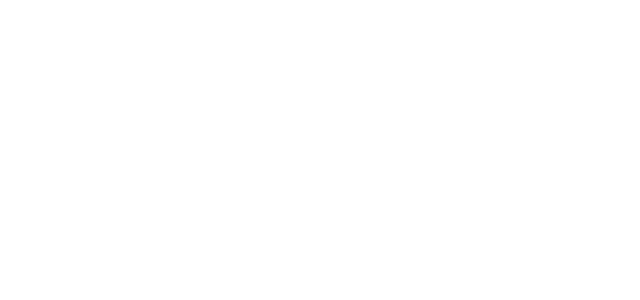
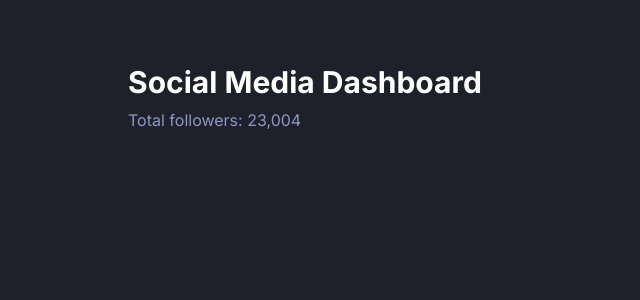
Before and after one commit to AtanasovCode/mngr-dashboard, a React (Vite) app: page / in a window 1280 px wide. Shown: the top 300 px of the page, without its empty margins (0-640 px from the left). Built offline with nearby package versions, Linux system fonts and the light colour scheme.

Commit message:
added data

```diff
--- a/src/App.jsx
+++ b/src/App.jsx
@@ -1,13 +1,42 @@
-
+import { useState } from "react";
+import Followers from "./components/main/Followers";
 
 const App = () => {
+
+  const [followersData, setFollowersData] = useState([
+    {
+      username: "@nathanf",
+      followers: 1987,
+      today: 12,
+    },
+    {
+      username: "@nathanf",
+      followers: 1044,
+      today: 99,
+    },
+    {
+      username: "@realnathanf",
+      followers: 11000,
+      today: 1099,
+    },
+    {
+      username: "Nathan F.",
+      subscribers: 8239,
+      today: 144,
+    },
+  ]);
+
   return (
-    <div className="
-      font-inter
-    ">
-
+    <div
+      className="
+      w-screen h-screen
+      font-inter bg-background-dark text-white
+      flex flex-col items-center justify-center
+    "
+    >
+      <Followers followersData={setFollowersData} />
     </div>
   );
-}
+};
 
 export default App;
--- /dev/null
+++ b/src/components/main/Followers.jsx
@@ -0,0 +1,18 @@
+import SocialFollowers from "./SocialFollowers";
+
+const Followers = () => {
+  return (
+    <div className="flex-1 flex items-start justify-start w-4/5 pt-16">
+      <div className="flex flex-col">
+        <div className="text-3xl font-bold mb-2">Social Media Dashboard</div>
+        <div className="text-md text-desaturated-blue-text">Total followers: 23,004</div>
+      </div>
+
+      <div className="grid grid-cols-1 grid-gap-4">
+
+      </div>
+    </div>
+  );
+};
+
+export default Followers;
--- /dev/null
+++ b/src/components/main/SocialFollowers.jsx
@@ -0,0 +1,21 @@
+const SocialFollowers = ({ icon, username, followers, color }) => {
+  const borderColor = `border-${color}`;
+
+  return (
+    <div
+      className={`
+        flex flex-col items-center justify-center
+        border-solid ${borderColor} border-2
+    `}
+    >
+      <div className="flex items-center justify-center">
+        <div>
+          <img src={icon} alt="social media icon" className="mr-4" />
+        </div>
+        <div>{username}</div>
+      </div>
+    </div>
+  );
+};
+
+export default SocialFollowers;
--- a/src/index.css
+++ b/src/index.css
@@ -1,3 +1,3 @@
-@tailwind base
-@tailwind components
-@tailwind utilities
+@tailwind base;
+@tailwind components;
+@tailwind utilities;
--- a/tailwind.config.js
+++ b/tailwind.config.js
@@ -18,7 +18,7 @@
         // Light Theme Colors
         "light-toggle": "hsl(230, 22%, 74%)",
         // Neutral Colors - Dark Theme
-        "very-dark-blue-bg": "hsl(230, 17%, 14%)",
+        "background-dark": "hsl(230, 17%, 14%)",
         "very-dark-blue-top-bg": "hsl(232, 19%, 15%)",
         "dark-desaturated-blue-card-bg": "hsl(228, 28%, 20%)",
         "desaturated-blue-text": "hsl(228, 34%, 66%)",
```
Also changed, not shown: src/components/main/Overview.jsx (added).
